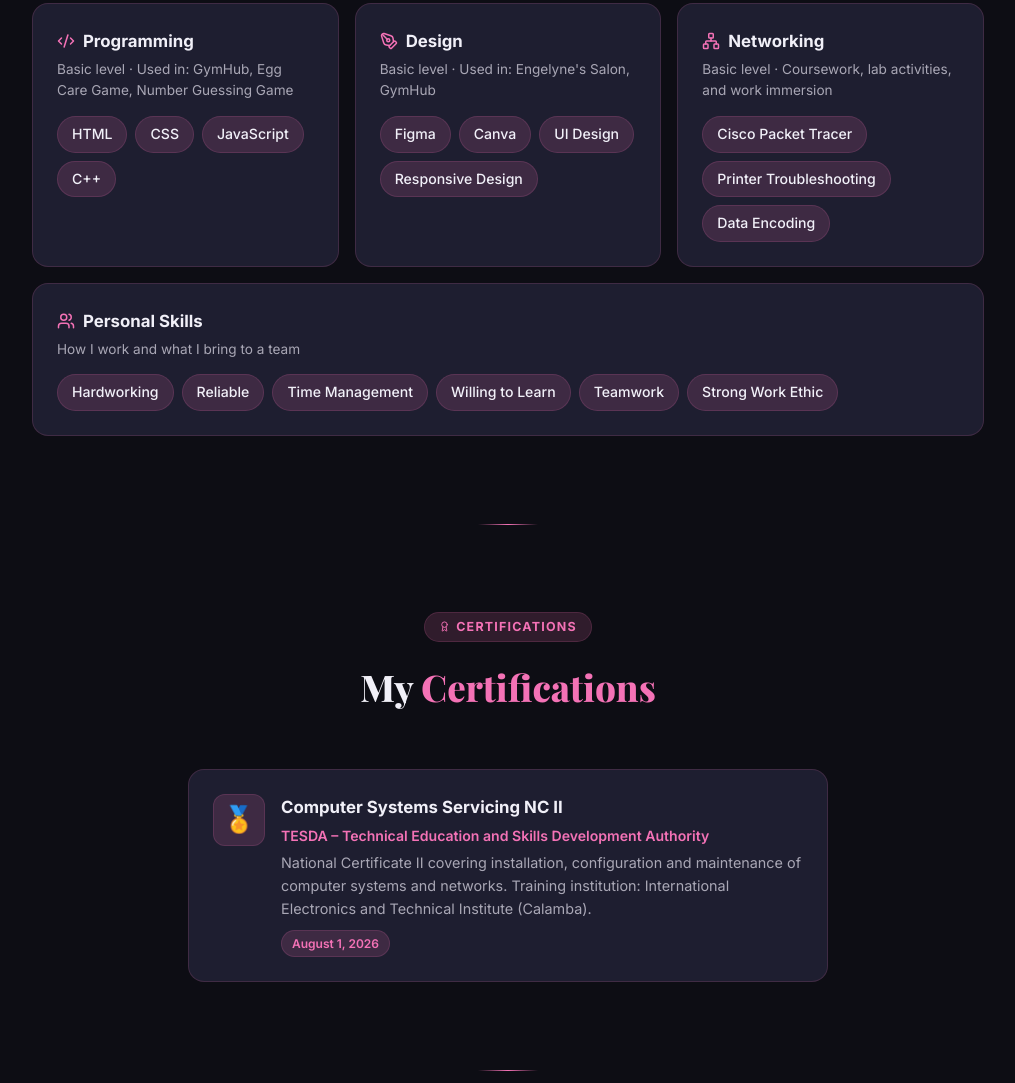
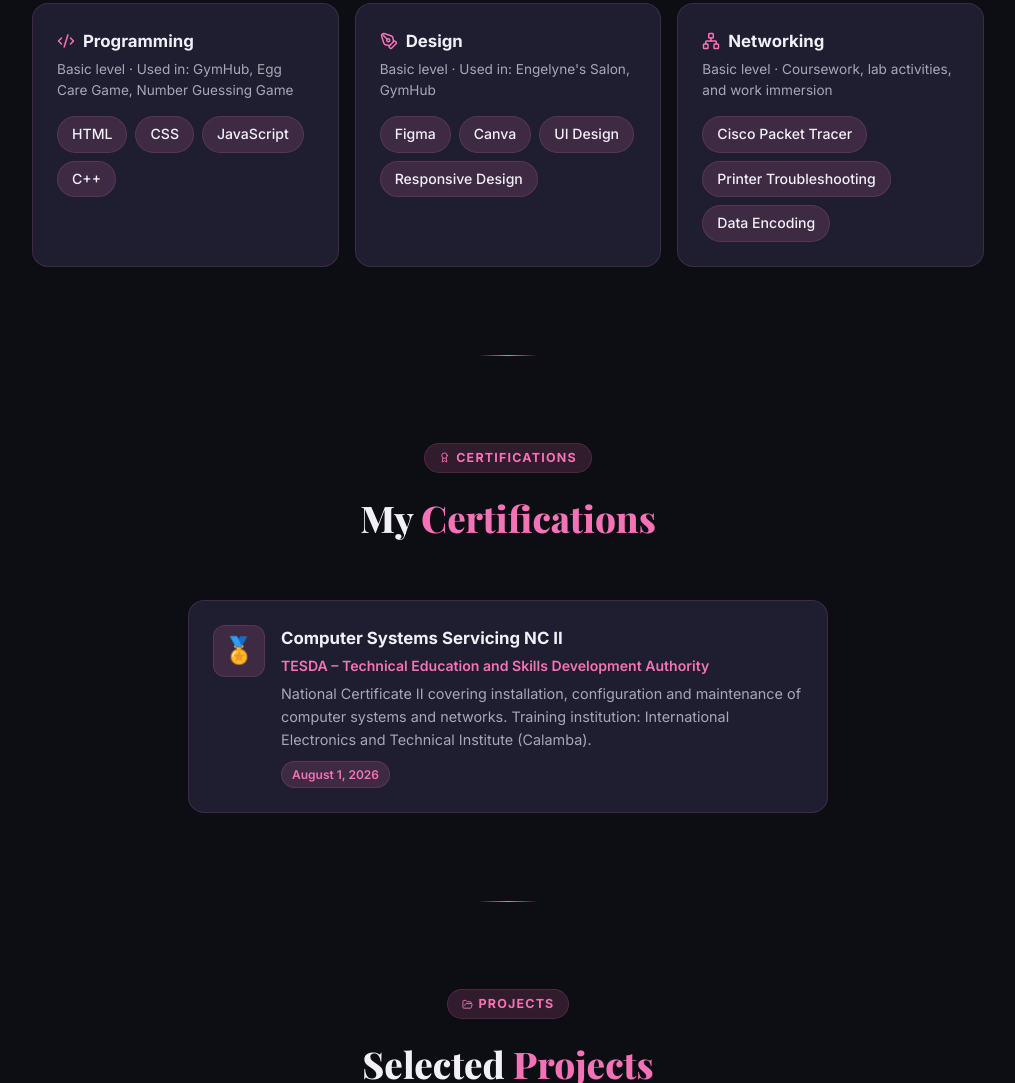
Before and after one commit to nicoleraz/PORTFOLIO, a plain HTML site: page index.html in a window 1280 px wide. Shown: the part 3709-4792 px from the top of the page, without its empty margins (132-1147 px from the left). Drawn offline with nearby package versions, Linux system fonts and the light colour scheme.

Commit message:
Update index.html

```diff
--- a/index.html
+++ b/index.html
@@ -466,11 +466,6 @@
           <p>Basic level · Coursework, lab activities, and work immersion</p>
           <div class="chips"><span class="chip">Cisco Packet Tracer</span><span class="chip">Printer Troubleshooting</span><span class="chip">Data Encoding</span></div>
         </div>
-        <div class="skill-group skill-wide fade-up">
-          <h3><i data-lucide="users" width="18" height="18"></i> Personal Skills</h3>
-          <p>How I work and what I bring to a team</p>
-          <div class="chips"><span class="chip">Hardworking</span><span class="chip">Reliable</span><span class="chip">Time Management</span><span class="chip">Willing to Learn</span><span class="chip">Teamwork</span><span class="chip">Strong Work Ethic</span></div>
-        </div>
       </div>
     </div>
   </section>
```
